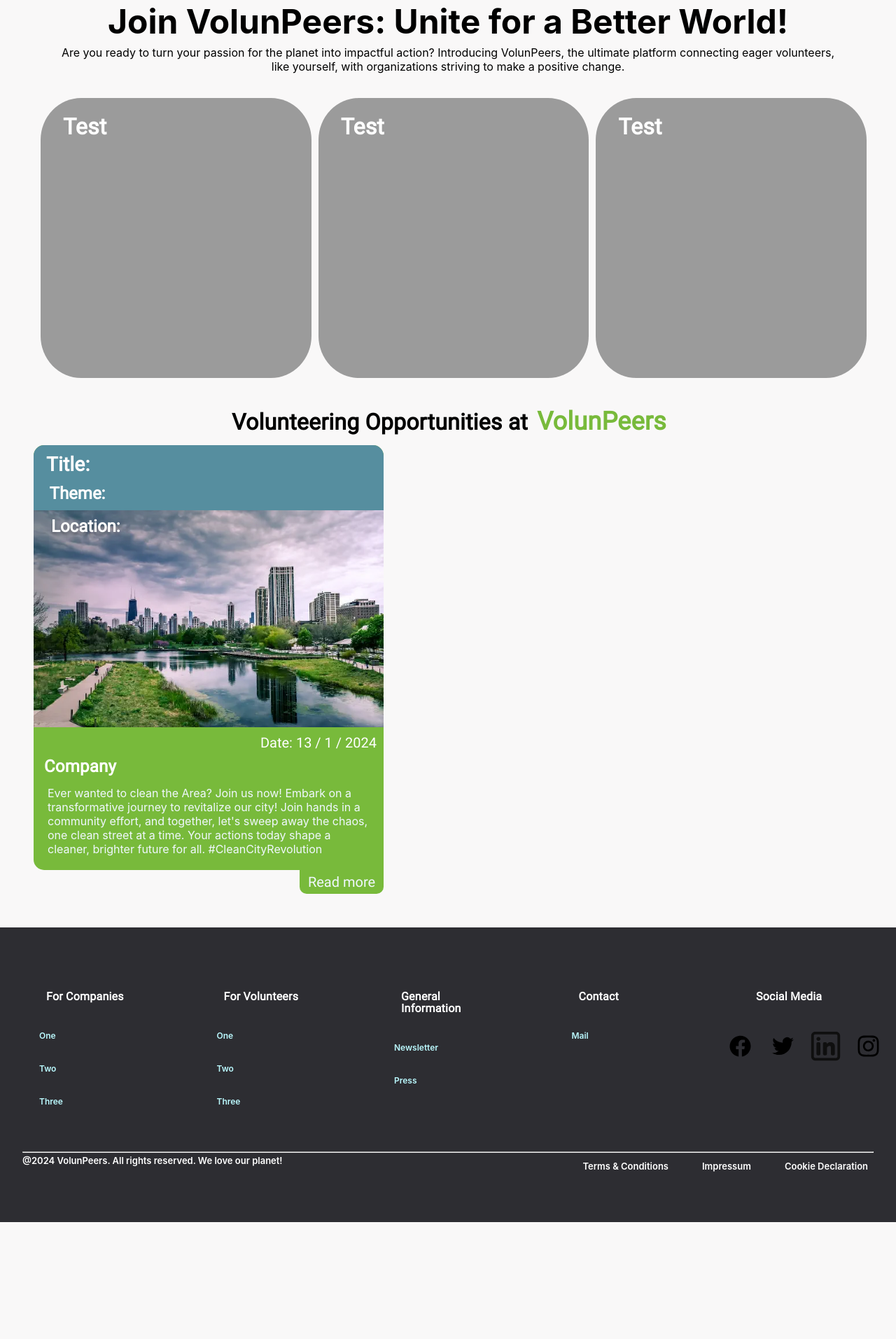
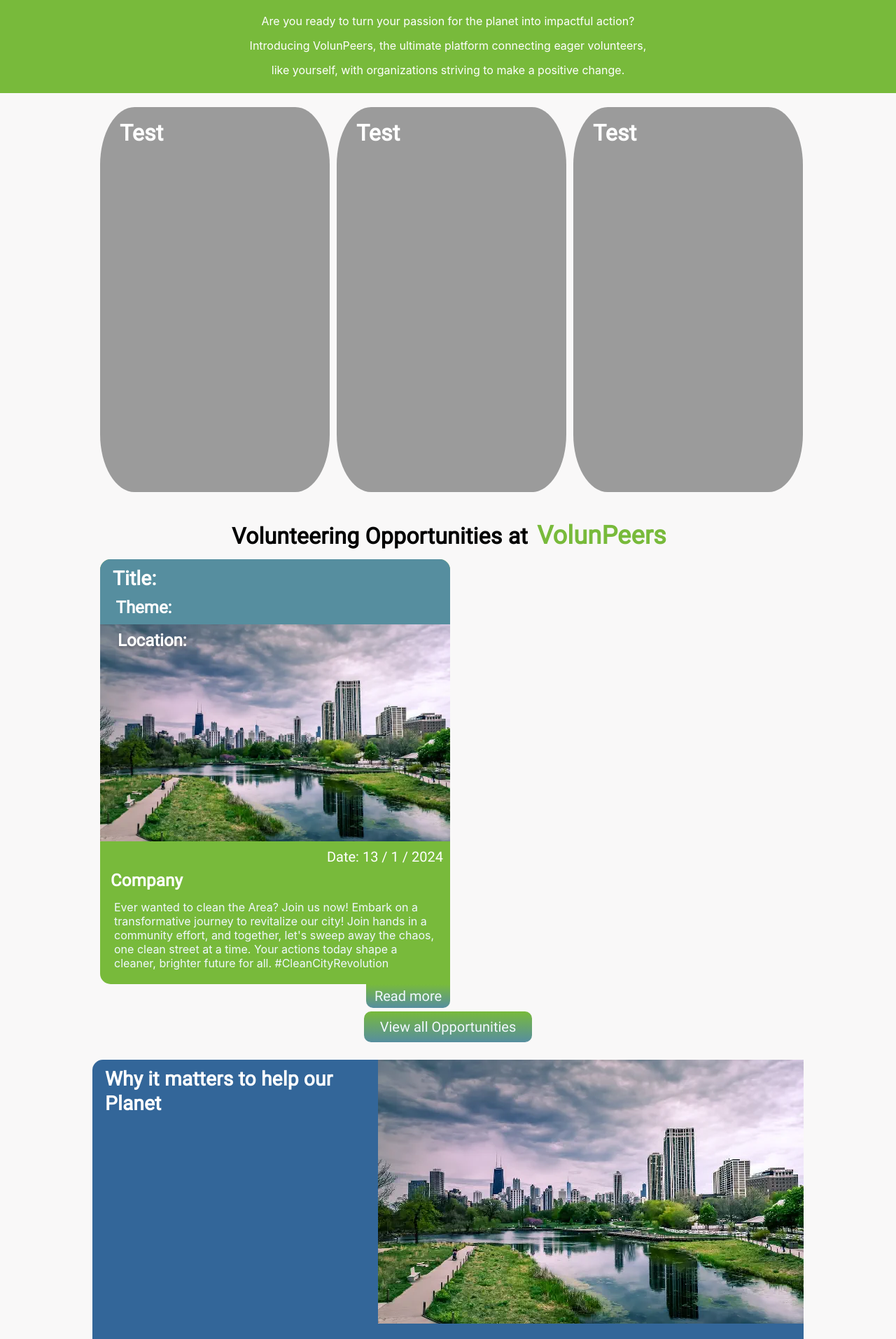
Before and after one commit to marieUr/VolunPeers-project, a React (Create React App) app in the folder volunpeers-front-end/: page / in a window 1280 px wide. Shown: the part 767-2680 px from the top of the page at 70% size. Before the commit the page ends 2513 px from the top, so only its background shows below. Built offline with nearby package versions, Linux system fonts and the light colour scheme.

Commit message:
Styling changes to Landingpage

```diff
--- a/volunpeers-front-end/src/Pages/body.css
+++ b/volunpeers-front-end/src/Pages/body.css
@@ -11,16 +11,18 @@
 }
 
 .main-page {
-  padding: 3rem;
+  padding: auto;
 }
 
 .cover-container {
-  margin-left: 10px;
-  margin-right: 10px;
   margin-bottom: 10px;
   padding: 5px;
   display: flex;
   flex-direction: column;
+  background-color: var(--mainColor);
+  width: 100%;
+  color: white;
+  line-height: 35px;
 }
 
 .inner-cover {
@@ -28,5 +30,5 @@
 }
 
 h1 {
-  padding: 5px;
+  padding: 15px;
 }
--- a/volunpeers-front-end/src/Pages/body.js
+++ b/volunpeers-front-end/src/Pages/body.js
@@ -3,6 +3,7 @@
 import HeroSection from '../components/HeroSection/HeroSection.jsx';
 import SubPagePlaceholder from '../components/SubPagePlaceholder.jsx';
 import Opportunities from '../components/Opportunities.jsx';
+import Description from '../components/Description.jsx';
 
 export const Body = () => {
   return (
@@ -17,14 +18,15 @@
               </h1>
               <p class="lead">
                 Are you ready to turn your passion for the planet into impactful
-                action? Introducing VolunPeers, the ultimate platform connecting
-                eager volunteers, like yourself, with organizations striving to
-                make a positive change.
+                action? <br></br>Introducing VolunPeers, the ultimate platform
+                connecting eager volunteers, <br></br>like yourself, with
+                organizations striving to make a positive change.
               </p>
             </main>
           </div>
           <SubPagePlaceholder />
           <Opportunities />
+          <Description />
         </body>
       </html>
     </>
--- /dev/null
+++ b/volunpeers-front-end/src/components/Description.jsx
@@ -0,0 +1,21 @@
+import React from 'react';
+import './GeneralStyling.css';
+import CityImage from './../Images/citywithpark.webp';
+
+function Description() {
+  return (
+    <div className="DescriptionSection">
+      <div className="Description-Rectangle">
+        <div className="Description-Text">
+          <h3>Why it matters to help our Planet</h3>
+          <p></p>
+        </div>
+        <div className="Image-Box">
+          <img src={CityImage} alt=""></img>
+        </div>
+      </div>
+    </div>
+  );
+}
+
+export default Description;
--- a/volunpeers-front-end/src/components/GeneralStyling.css
+++ b/volunpeers-front-end/src/components/GeneralStyling.css
@@ -1,11 +1,14 @@
 .SubPage-Placeholder {
-  width: 1200px;
+  width: 100%;
   margin: auto;
-  padding: 5px;
-  padding-bottom: 25px;
+  padding: 15px;
   display: flex;
   flex-direction: row;
   justify-content: space-between;
+}
+.Placeholder-Section {
+  margin-left: 10%;
+  margin-right: 10%;
 }
 h1 {
   font-size: 3em;
@@ -20,6 +23,33 @@
 h4 {
   font-size: 24px;
 }
+
+.main-page button {
+  border: none;
+  cursor: pointer;
+  width: 240px;
+  border-radius: 10px;
+  padding: 10px;
+  border: none;
+  font-family: 'Roboto';
+  font-weight: 400;
+  font-size: 20px;
+  background: linear-gradient(
+    180deg,
+    var(--mainColor) 0%,
+    rgb(86.33, 141.84, 159.38) 100%
+  );
+  color: aliceblue;
+  margin: 5px;
+  box-shadow: 0 0 0 100vmax inset rgb(0 0 0 / var(--o, 0%));
+  transition: 0.4s;
+}
+
+.main-page button:hover {
+  --o: 10%;
+  font-family: 'Roboto-Bold';
+  z-index: 1;
+}
 /* maybe great for future usage? Styling for VolunPeers name*/
 
 .CompanyName {
@@ -29,8 +59,15 @@
 }
 
 /* Volunteering Opportunities Element */
+.mainSectionOpportunities {
+  margin: auto;
+  padding: 15px;
+  margin-left: 10%;
+  margin-right: 10%;
+}
 .opportunitySection {
   margin: auto;
+  padding: 20px;
 }
 .opportunitySection h2 {
   color: black;
@@ -67,6 +104,7 @@
   font-weight: 400;
   font-size: 20px;
   background-color: var(--mainColor);
+  margin: 0;
   margin-left: auto;
   color: aliceblue;
   box-shadow: 0 0 0 100vmax inset rgb(0 0 0 / var(--o, 0%));
@@ -161,12 +199,10 @@
 .PlaceholderBoxOne,
 .PlaceholderBoxTwo,
 .PlaceholderBoxThree {
-  margin: 0;
   padding: 14px;
-  width: 400px;
-  height: 400px;
+  width: 550px;
+  height: 550px;
   border-radius: 15%;
-  margin: 5px;
 }
 .opportunitySection {
   margin: auto;
@@ -174,6 +210,38 @@
   display: flex;
   flex-direction: row;
   justify-content: center;
+}
+
+/* Description Styling*/
+.DescriptionSection {
+  margin: auto;
+  padding: 5px;
+  display: flex;
+  justify-content: center;
+}
+
+.Description-Rectangle {
+  width: 80%;
+  height: 650px;
+  background-color: var(--secondaryColor);
+  border-radius: 15px;
+  display: flex;
+  justify-content: space-between;
+}
+
+@media screen and (max-width: 2260px) {
+  .SubPage-Placeholder {
+    margin: 5px;
+    padding: 5px;
+  }
+
+  .PlaceholderBoxOne,
+  .PlaceholderBoxTwo,
+  .PlaceholderBoxThree {
+    padding: 10px;
+    border-radius: 15%;
+    margin: 5px;
+  }
 }
 
 @media screen and (max-width: 1250px) {
@@ -189,6 +257,8 @@
   .PlaceholderBoxOne,
   .PlaceholderBoxTwo,
   .PlaceholderBoxThree {
+    width: 400px;
+    height: 400px;
     float: left;
     margin: 10px;
     transition: 0.4ms;
--- a/volunpeers-front-end/src/components/Navbar.module.css
+++ b/volunpeers-front-end/src/components/Navbar.module.css
@@ -76,6 +76,7 @@
 .profileText {
   display: none;
   border: none;
+  color: black;
 }
 
 .profileText img {
@@ -87,7 +88,7 @@
   display: flex;
   justify-content: space-between;
   align-items: center;
-  gap: 60px;
+  gap: 30px;
 }
 
 /* Bar in the Navigation Menu to be always shown -> Function to merge with other bar later
@@ -133,7 +134,7 @@
 
   .bar {
     background-color: #120f0b;
-    width: 20px;
+    width: 30px;
     height: 3px;
     display: block;
     margin: 5px;
@@ -144,10 +145,10 @@
     top: 0;
     left: 0;
     display: flex;
-    padding: 26px 20px;
+    padding: 23px 20px;
     justify-content: center;
     gap: 40px;
-    min-height: 60px;
+    min-height: 65px;
   }
 
   .navbar Button {
--- a/volunpeers-front-end/src/components/Opportunities.jsx
+++ b/volunpeers-front-end/src/components/Opportunities.jsx
@@ -4,7 +4,7 @@
 
 function Opportunities() {
   return (
-    <div>
+    <div className="mainSectionOpportunities">
       <div className="opportunitySection">
         <h2>
           Volunteering Opportunities at{' '}
@@ -36,6 +36,9 @@
         </div>
         <button aria-label="Read more">Read more</button>
       </div>
+      <button aria-label="View all Opportunities">
+        View all Opportunities
+      </button>
     </div>
   );
 }
--- a/volunpeers-front-end/src/components/SubPagePlaceholder.jsx
+++ b/volunpeers-front-end/src/components/SubPagePlaceholder.jsx
@@ -3,6 +3,7 @@
 
 function SubPagePlaceholder() {
   return (
+    <div className="Placeholder-Section">
       <div className="SubPage-Placeholder">
         <div className="PlaceholderBoxOne">
           <h2>Test</h2>
@@ -17,6 +18,7 @@
           <p></p>
         </div>
       </div>
+    </div>
   );
 }
 
```
Lines whose indentation alone changed are shown as unchanged.
